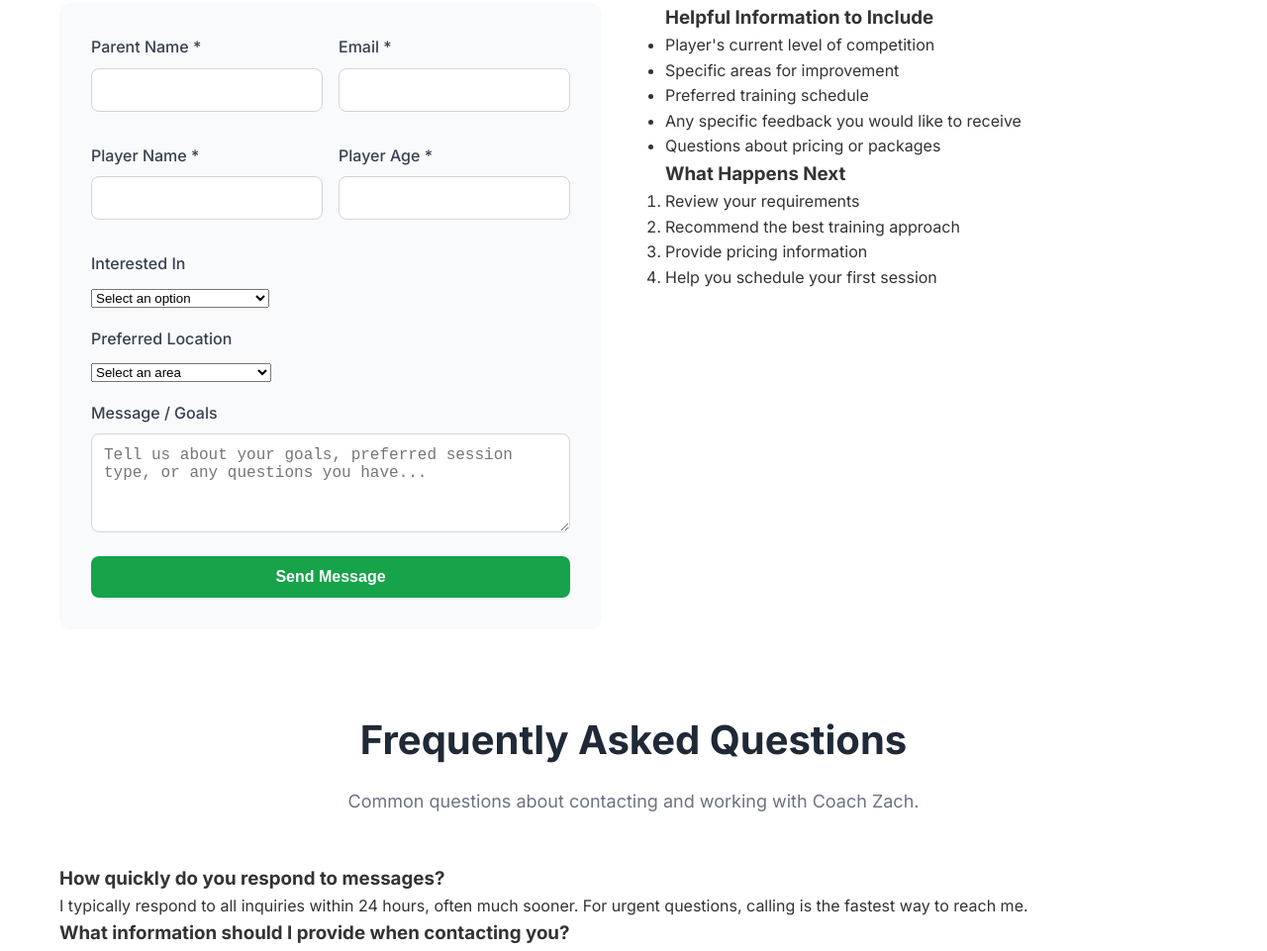
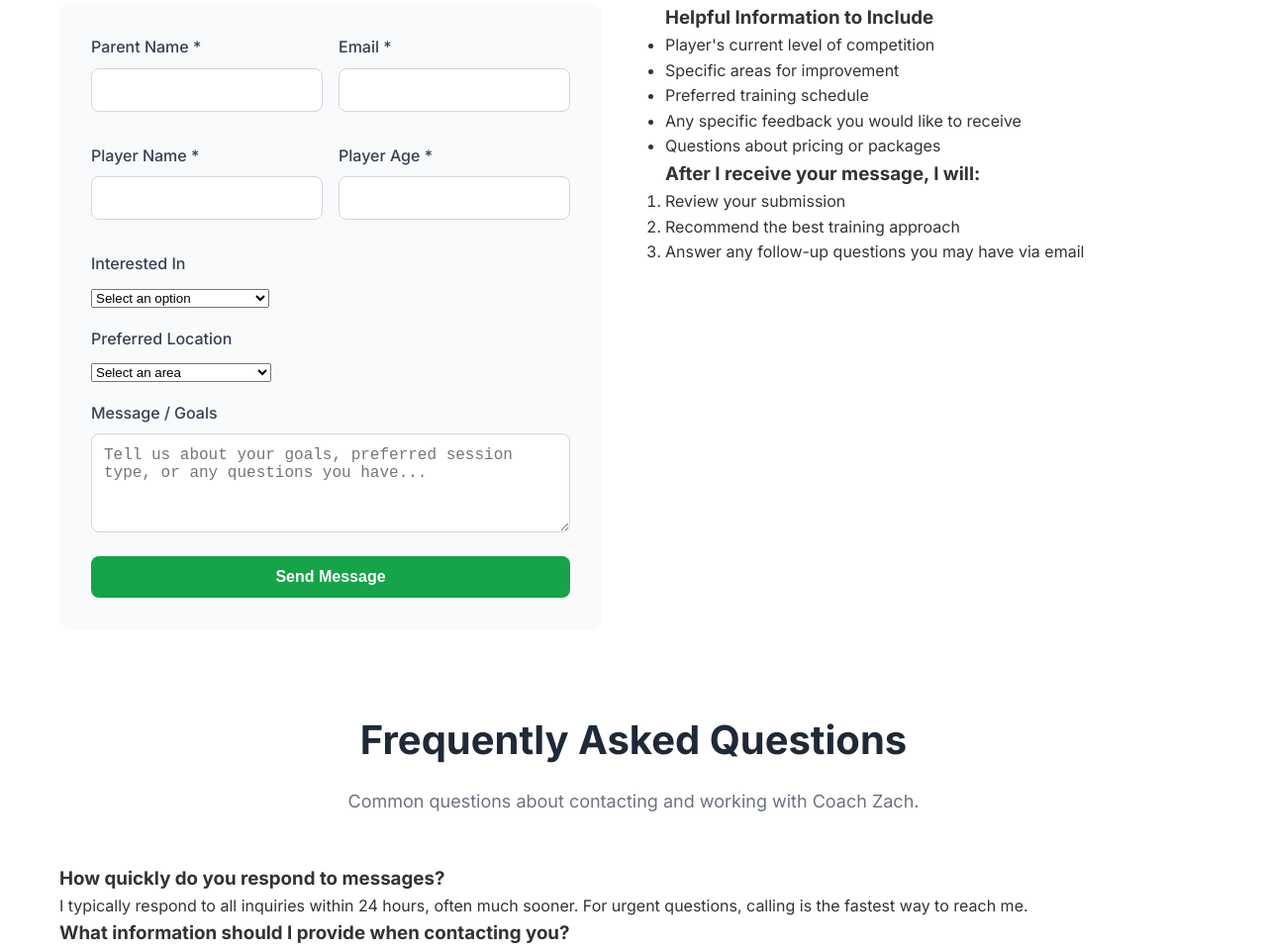
Before and after one commit to Procstar13/Coach-Zach-Website, a website: page contact.html in a window 1280 px wide. Shown: the part 1022-1983 px from the top of the page at 99% size. Drawn offline with Linux system fonts and the light colour scheme.

Commit message:
Add white space between contact sidebar sections for better visual separation

```diff
--- a/contact.html
+++ b/contact.html
@@ -193,12 +193,13 @@
                             <li>Questions about pricing or packages</li>
                         </ul>
 
-                        <h3>What Happens Next</h3>
+
+
+                        <h3>After I receive your message, I will:</h3>
                         <ol>
-                            <li>Review your requirements</li>
+                            <li>Review your submission</li>
                             <li>Recommend the best training approach</li>
-                            <li>Provide pricing information</li>
-                            <li>Help you schedule your first session</li>
+                            <li>Answer any follow-up questions you may have via email</li>
                         </ol>
                     </div>
                 </div>
```
